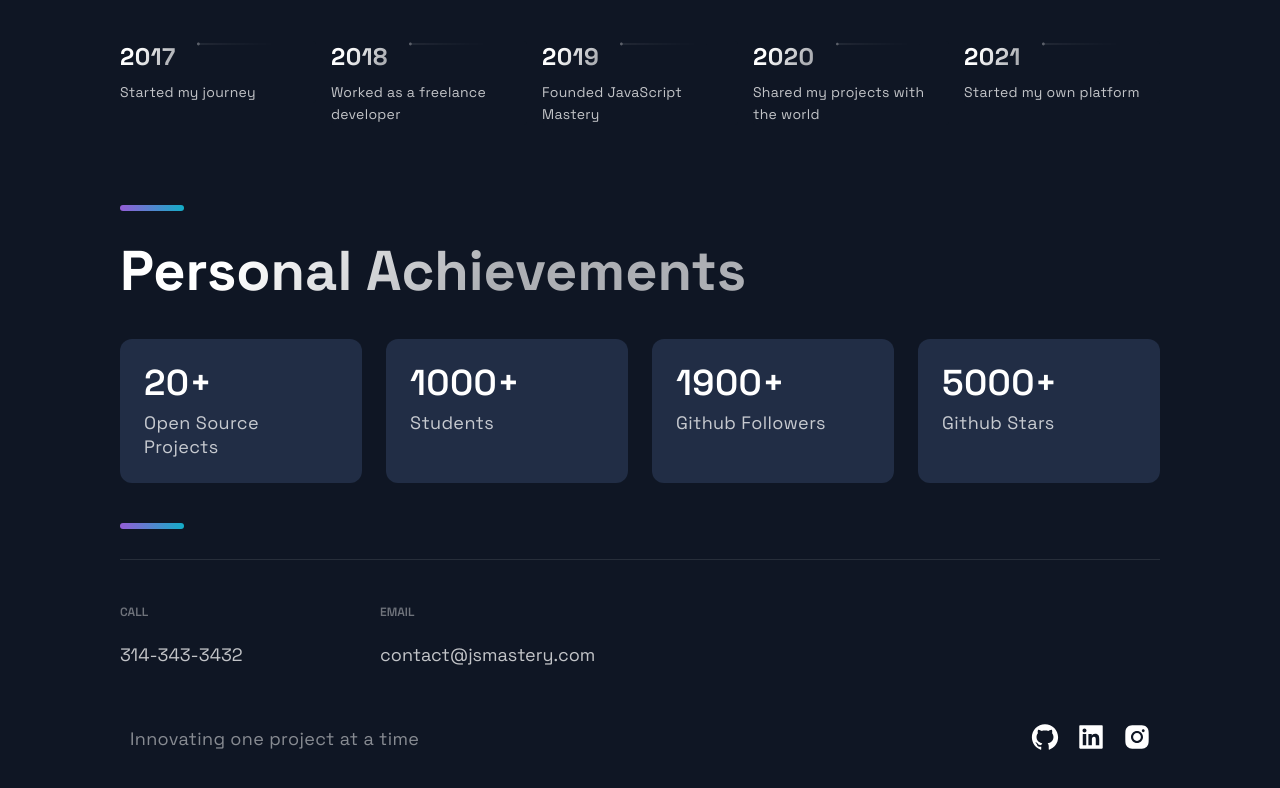
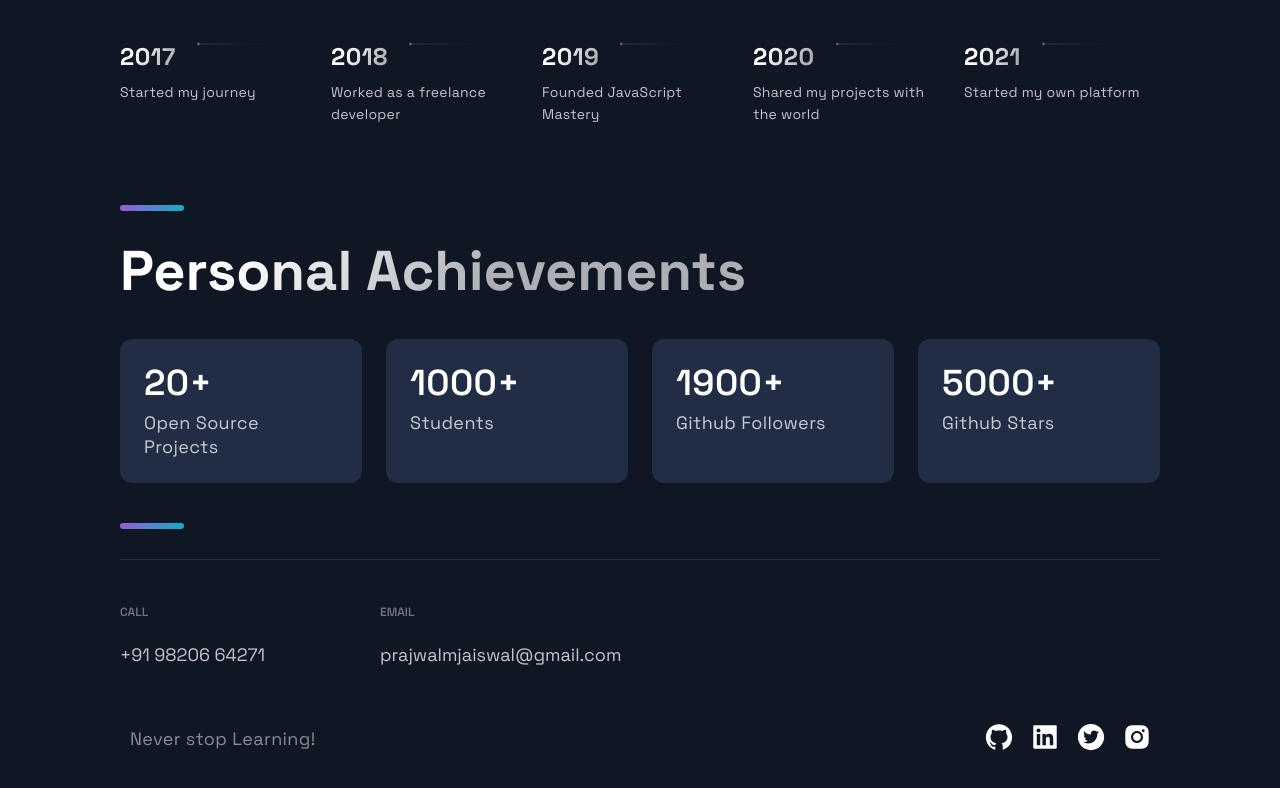
Before and after one commit to prajwalj27/myPersonalPortfolio, a Next.js app: page / in a window 1280 px wide. Shown: the part 2928-3716 px from the top of the page. Built offline with nearby package versions, Linux system fonts and the light colour scheme.

Commit message:
Update Footer component

```diff
--- a/src/components/Footer/Footer.js
+++ b/src/components/Footer/Footer.js
@@ -1,5 +1,5 @@
 import React from 'react';
-import { AiFillGithub, AiFillInstagram, AiFillLinkedin } from 'react-icons/ai';
+import { AiFillGithub, AiFillInstagram, AiFillLinkedin, AiFillTwitterCircle } from 'react-icons/ai';
 
 import { SocialIcons } from '../Header/HeaderStyles';
 import { CompanyContainer, FooterWrapper, LinkColumn, LinkItem, LinkList, LinkTitle, Slogan, SocialContainer, SocialIconsContainer } from './FooterStyles';
@@ -10,29 +10,32 @@ const Footer = () => {
       <LinkList>
         <LinkColumn>
           <LinkTitle>Call</LinkTitle>
-          <LinkItem href="tel:314-343-3432">314-343-3432</LinkItem>
+          <LinkItem href="tel:+91 98206 64271">+91 98206 64271</LinkItem>
         </LinkColumn>
         <LinkColumn>
           <LinkTitle>Email</LinkTitle>
-          <LinkItem href="mailto:contact@jsmastery.com">
-            contact@jsmastery.com
+          <LinkItem href="mailto:prajwalmjaiswal@gmail.com">
+            prajwalmjaiswal@gmail.com
           </LinkItem>
         </LinkColumn>
       </LinkList>
       <SocialIconsContainer>
         <CompanyContainer>
-          <Slogan>Innovating one project at a time</Slogan>
+          <Slogan>Never stop Learning!</Slogan>
         </CompanyContainer>
         <SocialContainer>
-          <SocialIcons href="https://google.com">
-            <AiFillGithub size="3rem" />
-          </SocialIcons>
-          <SocialIcons href="https://google.com">
-            <AiFillLinkedin size="3rem" />
-          </SocialIcons>
-          <SocialIcons href="https://google.com">
-            <AiFillInstagram size="3rem" />
-          </SocialIcons>
+        <SocialIcons href="https://github.com/prajwalj27">
+          <AiFillGithub size="3rem" />
+        </SocialIcons>
+        <SocialIcons href="https://www.linkedin.com/in/prajwal-jaiswal/">
+          <AiFillLinkedin size="3rem" />
+        </SocialIcons>
+        <SocialIcons href="https://twitter.com/Prajwal_2703">
+          <AiFillTwitterCircle size="3rem"/>
+        </SocialIcons>
+        <SocialIcons href="https://www.instagram.com/prajwaljaiswal_27/">
+          <AiFillInstagram size="3rem"/>
+        </SocialIcons>
         </SocialContainer>
       </SocialIconsContainer>
     </FooterWrapper>
```
